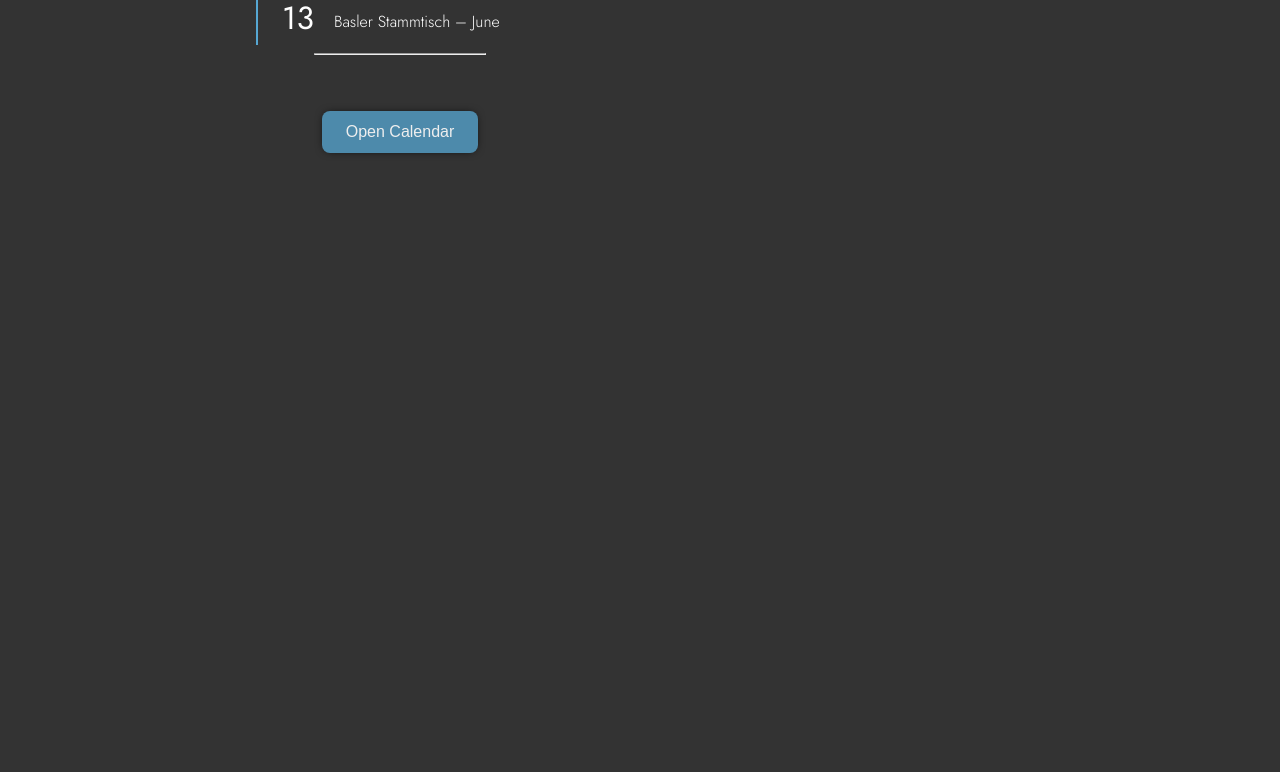
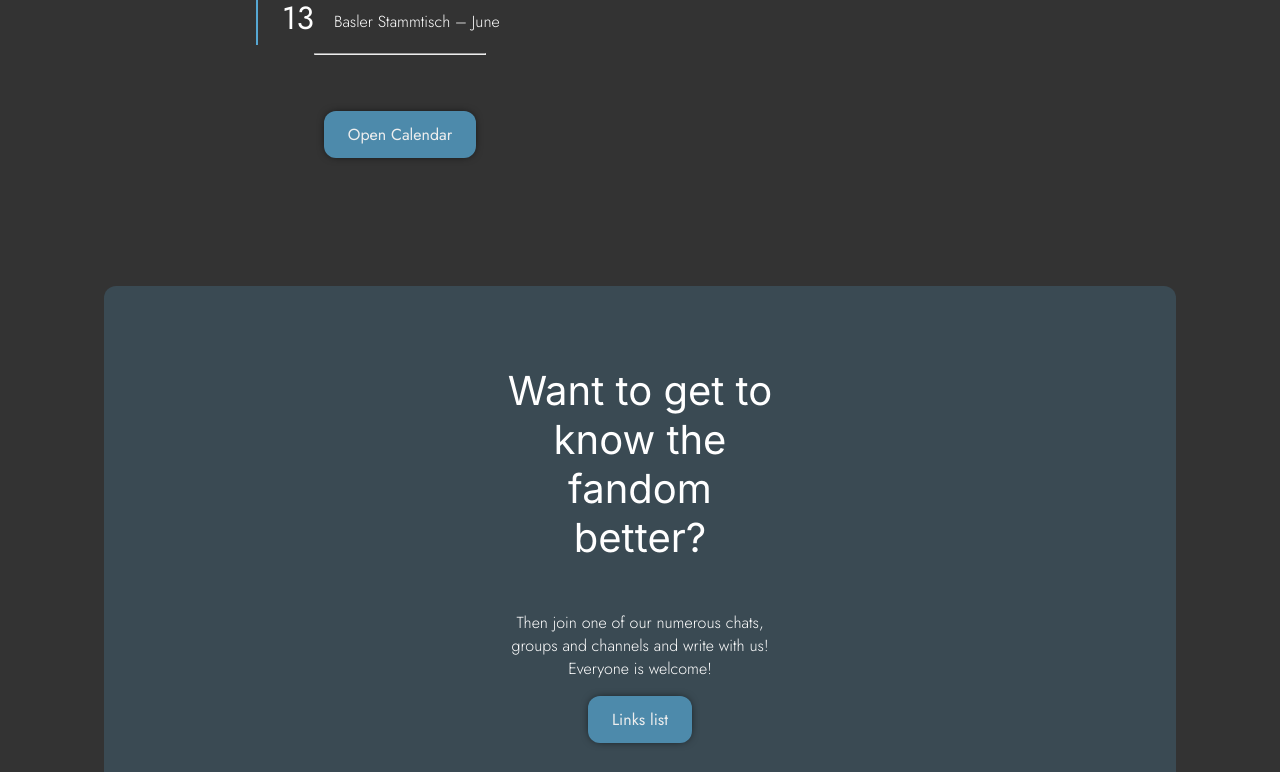
Before and after one commit to drafolin/baselfurs, a Vue app: page / in a window 1280 px wide. Shown: the part 708-1480 px from the top of the page. Built offline with nearby package versions, Linux system fonts and the light colour scheme.

Commit message:
second section of main page finished

```diff
--- a/src/assets/_consts.scss
+++ b/src/assets/_consts.scss
@@ -2,7 +2,7 @@ $foreground: black;
 $background: #eee;
 $accent: #37505d;
 $border-radius: 2.25rem;
-$sm-border-radius: .5em;
+$sm-border-radius: .75em;
 
 @media screen and (prefers-color-scheme: dark) {
   $foreground: white !global;
--- a/src/assets/main.scss
+++ b/src/assets/main.scss
@@ -21,7 +21,7 @@ main {
   }
 }
 
-a {
+a:not(.button) {
   color: $accent;
   text-decoration: none;
   transition: all 300ms ease-in-out;
@@ -33,7 +33,6 @@ a {
     font-weight: 500;
   }
 }
-
 
 h1, h2, h3, h4, h5, h6, .title {
   font-family: "Inter", sans-serif;
@@ -50,7 +49,7 @@ h2 {
   }
 }
 
-button {
+button, .button {
   padding: .75em 1.5em;
   font-size: 16px;
   border: none;
@@ -58,6 +57,9 @@ button {
   background-color: $bg-color;
   border-radius: $sm-border-radius;
   cursor: pointer;
+  text-decoration: none;
+  font-family: Jost, Helvetica, Arial, sans-serif;
+  font-weight: 400;
 
   &:not(:hover) {
     box-shadow: black 0 0 10px -3px;
--- a/src/views/HomeView.vue
+++ b/src/views/HomeView.vue
@@ -2,8 +2,11 @@
 import MeetPic from '@/assets/meetpic.jpg'
 import EventList from '@/components/EventList.vue'
 import { fetchNext } from '@/models/events'
+import { useRouter } from 'vue-router'
 
 const events = fetchNext(3)
+
+const router = useRouter()
 </script>
 
 <template>
@@ -19,7 +22,7 @@ const events = fetchNext(3)
 
           <EventList :events="events" class="calendar" />
 
-          <button class="primary">Open Calendar</button>
+          <RouterLink class="primary button" to="/calendar">Open Calendar</RouterLink>
         </div>
       </div>
 
@@ -32,7 +35,16 @@ const events = fetchNext(3)
       </div>
     </section>
 
-    <section class="learn-more"></section>
+    <section class="learn-more">
+      <div>
+        <h2>Want to get to know the fandom better?</h2>
+        <p>
+          Then join one of our numerous chats, groups and channels and write with us! Everyone is
+          welcome!
+        </p>
+        <RouterLink class="primary button" to="/links">Links list</RouterLink>
+      </div>
+    </section>
 
     <section class="organizers"></section>
   </main>
@@ -44,7 +56,15 @@ main {
     display: flex;
     flex-direction: row;
     min-height: calc(100vh - 7rem);
-    align-items: stretch;
+    padding: 3em 0;
+
+    &:first-child {
+      padding: 0 0 3em;
+    }
+
+    &:last-child {
+      padding: 0;
+    }
 
     div.sub {
       display: flex;
@@ -59,15 +79,41 @@ main {
       padding: 1em 6.25em;
     }
 
+    &.welcome {
+      align-items: stretch;
+
       .calendar-container {
         .calendar {
           width: 80%;
           margin: auto;
         }
 
-      button {
+        .button {
           width: fit-content;
           margin: 3em auto 0;
+        }
+      }
+    }
+
+    &.learn-more {
+      > div {
+        background-color: rgba($accent, 0.2);
+        width: 100%;
+        height: fit-content;
+        padding: 5em 25em;
+        display: flex;
+        flex-direction: column;
+        align-items: center;
+        text-align: center;
+        border-radius: $sm-border-radius;
+
+        h2 {
+          font-size: 2.5rem;
+        }
+
+        button {
+          margin-top: 3em;
+        }
       }
     }
   }
```
Lines whose indentation alone changed are shown as unchanged.
